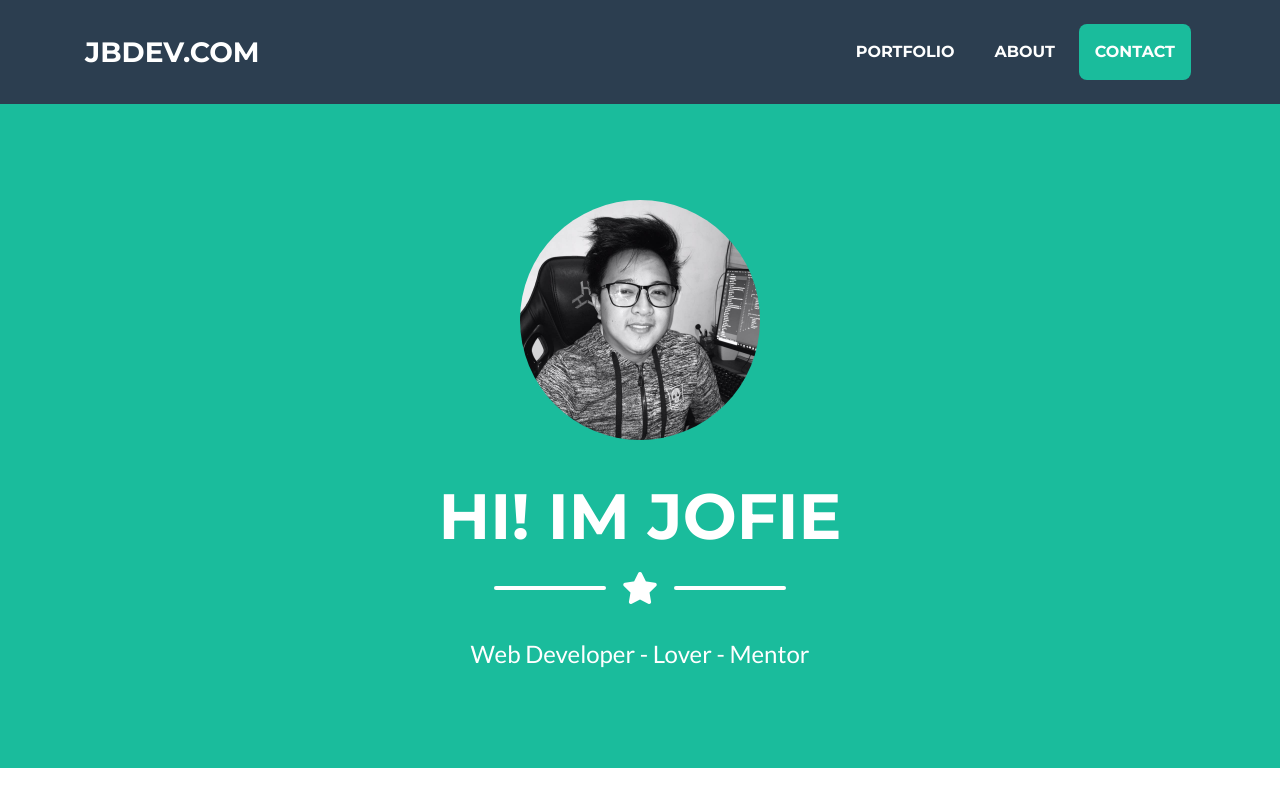
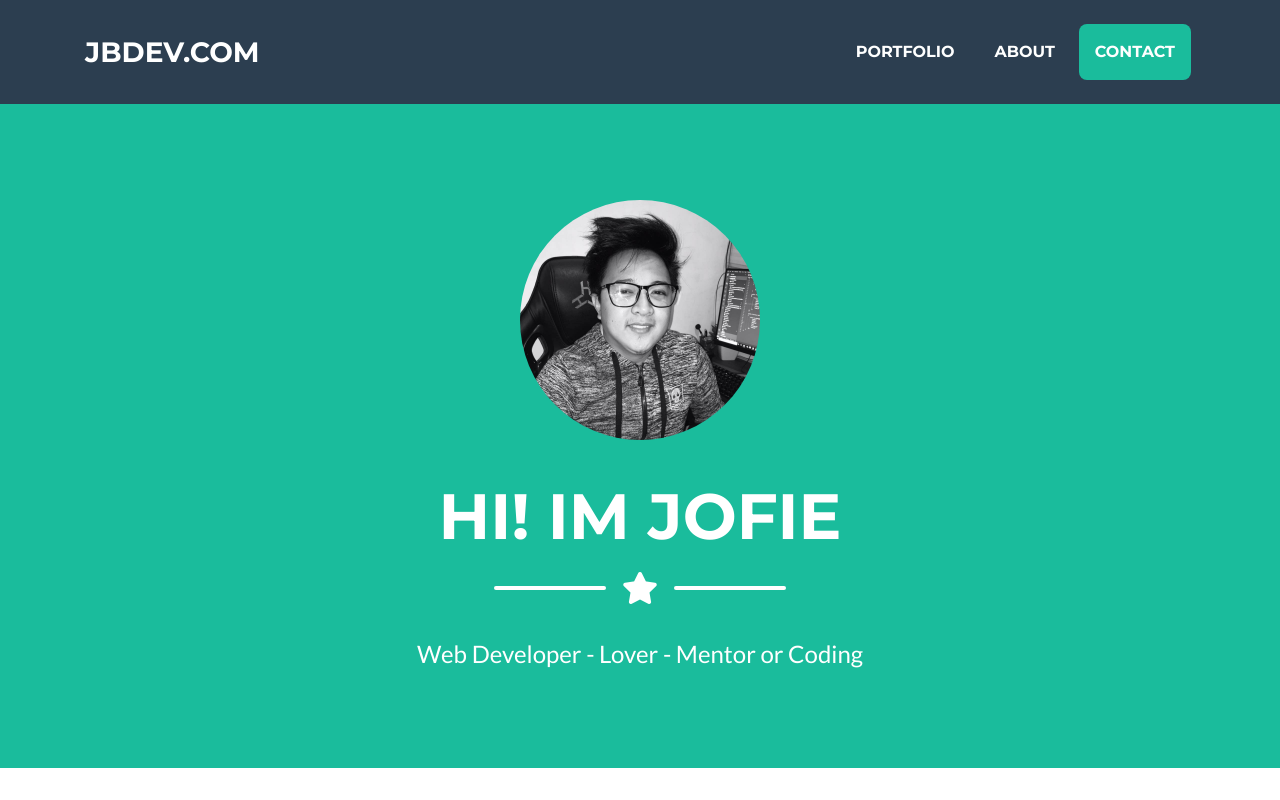
Before and after one commit to jbdev21/jbdev21.github.io, a website with bundled scripts: page index.html in a window 1280 px wide. Shown: the top 800 px of the page. Built offline with nearby package versions, Linux system fonts and the light colour scheme.

Commit message:
update code

```diff
--- a/index.html
+++ b/index.html
@@ -66,7 +66,7 @@
       </div>
 
       <!-- Masthead Subheading -->
-      <p class="masthead-subheading font-weight-light mb-0">Web Developer - Lover - Mentor</p>
+      <p class="masthead-subheading font-weight-light mb-0">Web Developer - Lover - Mentor or Coding</p>
 
     </div>
   </header>
```
